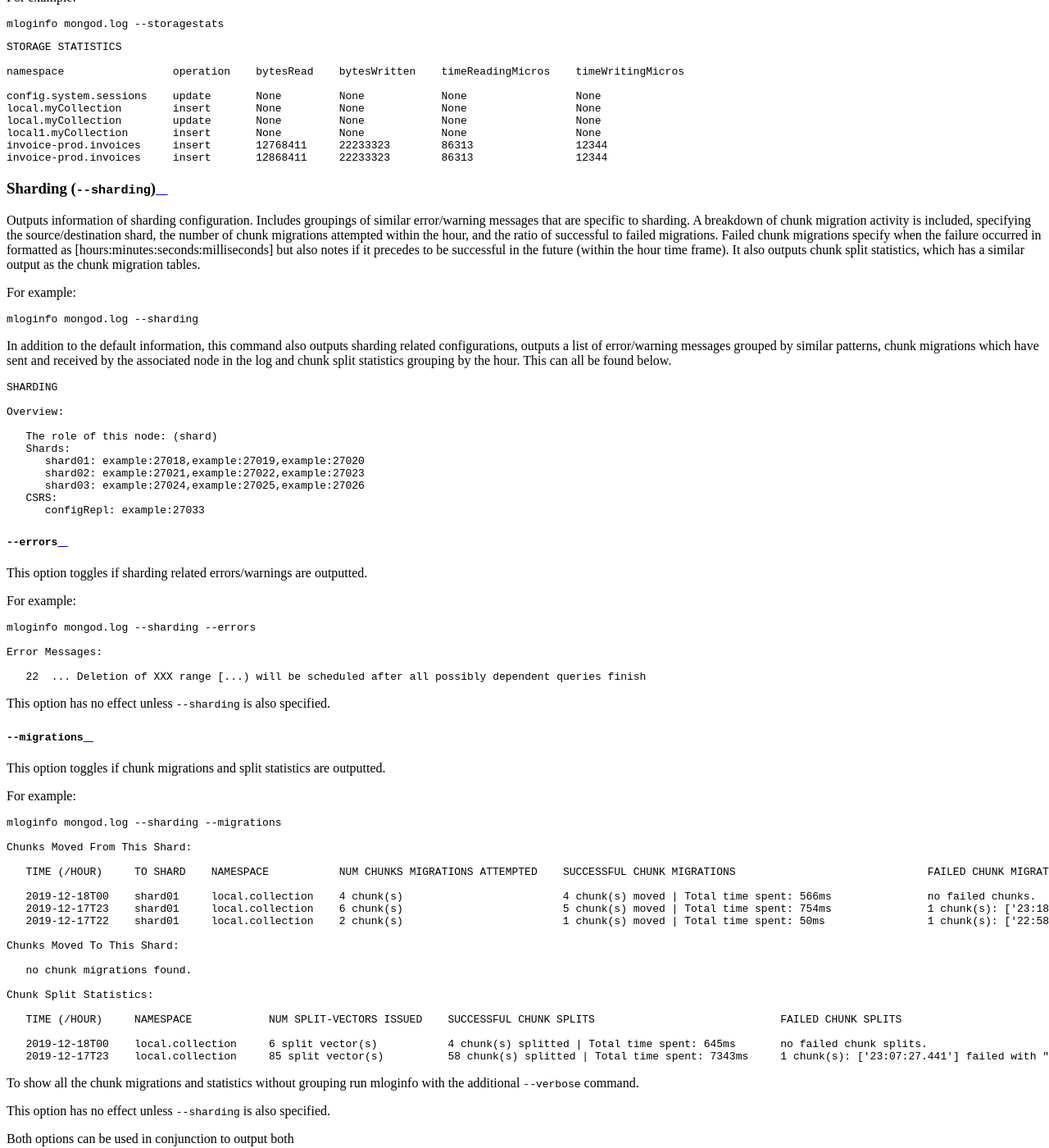
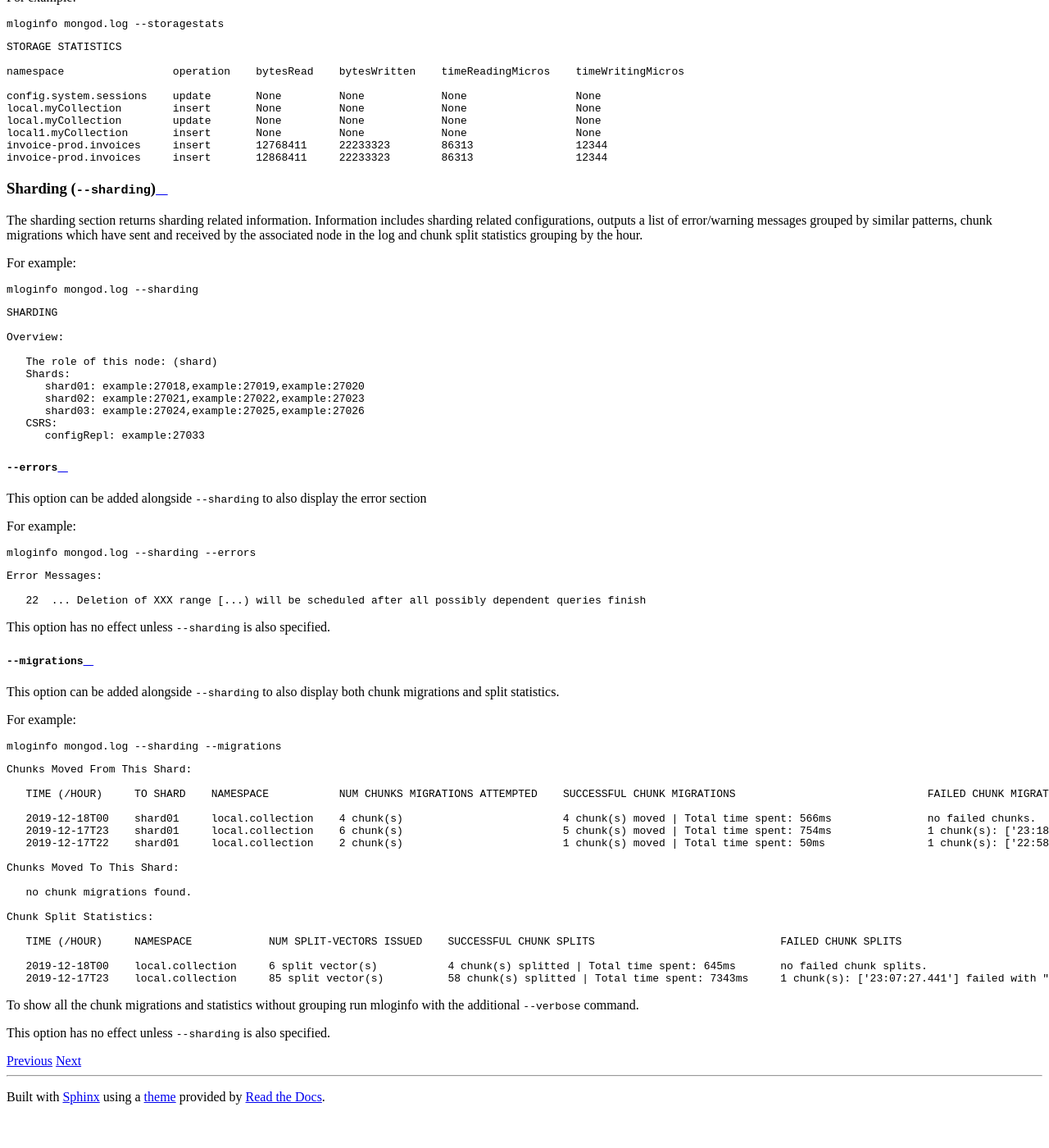
Before and after one commit to rueckstiess/mtools, a Sphinx documentation site: the page built from doc/mloginfo.rst, in a window 1280 px wide and 1400 px high, scrolled down 5695 px. Shown: the whole window at 82% size. Built offline with Sphinx 7.4.7 and the Read the Docs theme 2.0.0, drawn with Linux system fonts in a browser that asks for light colours; after the commit the page ends 7050 px from its top, so only the background shows below that.

Commit message:
Doc changes requested by PR review

```diff
--- a/doc/mloginfo.rst
+++ b/doc/mloginfo.rst
@@ -399,27 +399,17 @@ For example:
 Sharding (``--sharding``)
 -----------------------------------------
 
-Outputs information of sharding configuration. Includes groupings of
-similar error/warning messages that are specific to sharding. A breakdown
-of chunk migration activity is included, specifying the source/destination
-shard, the number of chunk migrations attempted within the hour, and the
-ratio of successful to failed migrations. Failed chunk migrations specify
-when the failure occurred in formatted as [hours:minutes:seconds:milliseconds]
-but also notes if it precedes to be successful in the future (within the hour
-time frame). It also outputs chunk split statistics, which has a similar output
-as the chunk migration tables.
+The sharding section returns sharding related information. Information
+includes sharding related configurations, outputs a list of error/warning
+messages grouped by similar patterns, chunk migrations which have sent and
+received by the associated node in the log and chunk split statistics grouping
+by the hour.
 
 For example:
 
 .. code-block:: bash
 
    mloginfo mongod.log --sharding
-
-In addition to the default information, this command also outputs sharding
-related configurations, outputs a list of error/warning messages grouped by
-similar patterns, chunk migrations which have sent and received by the
-associated node in the log and chunk split statistics grouping by the hour.
-This can all be found below.
 
 .. code-block:: bash
 
@@ -438,14 +428,16 @@ This can all be found below.
 ``--errors``
 ^^^^^^^^^^^^
 
-This option toggles if sharding related errors/warnings are
-outputted.
+This option can be added alongside ``--sharding`` to also display
+the error section
 
 For example:
 
 .. code-block:: bash
 
    mloginfo mongod.log --sharding --errors
+
+.. code-block:: bash
 
    Error Messages:
 
@@ -456,14 +448,16 @@ This option has no effect unless ``--sharding`` is also specified.
 ``--migrations``
 ^^^^^^^^^^^^^^^^
 
-This option toggles if chunk migrations and split statistics are
-outputted.
+This option can be added alongside ``--sharding`` to also display
+both chunk migrations and split statistics.
 
 For example:
 
 .. code-block:: bash
 
    mloginfo mongod.log --sharding --migrations
+
+.. code-block:: bash
 
    Chunks Moved From This Shard:
 
@@ -488,5 +482,3 @@ To show all the chunk migrations and statistics without grouping run
 mloginfo with the additional ``--verbose`` command.
 
 This option has no effect unless ``--sharding`` is also specified.
-
-Both options can be used in conjunction to output both
```
